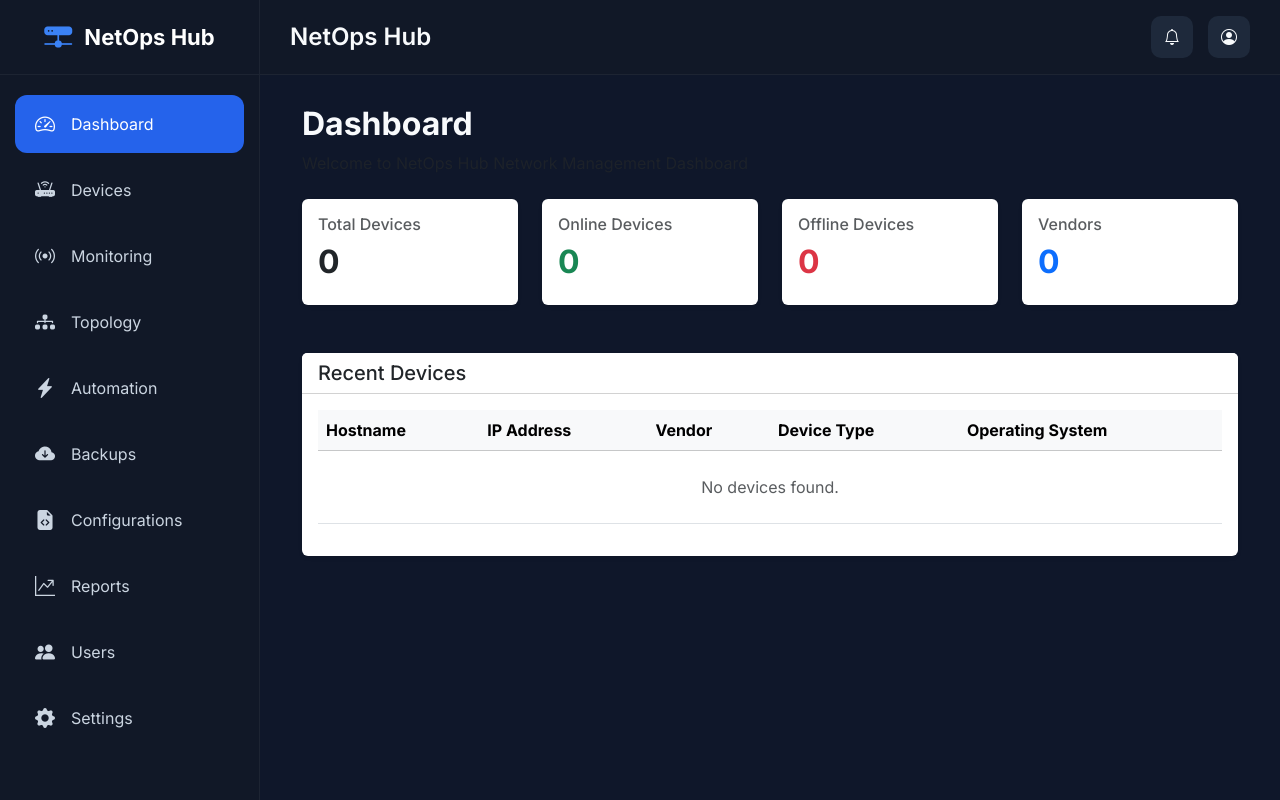
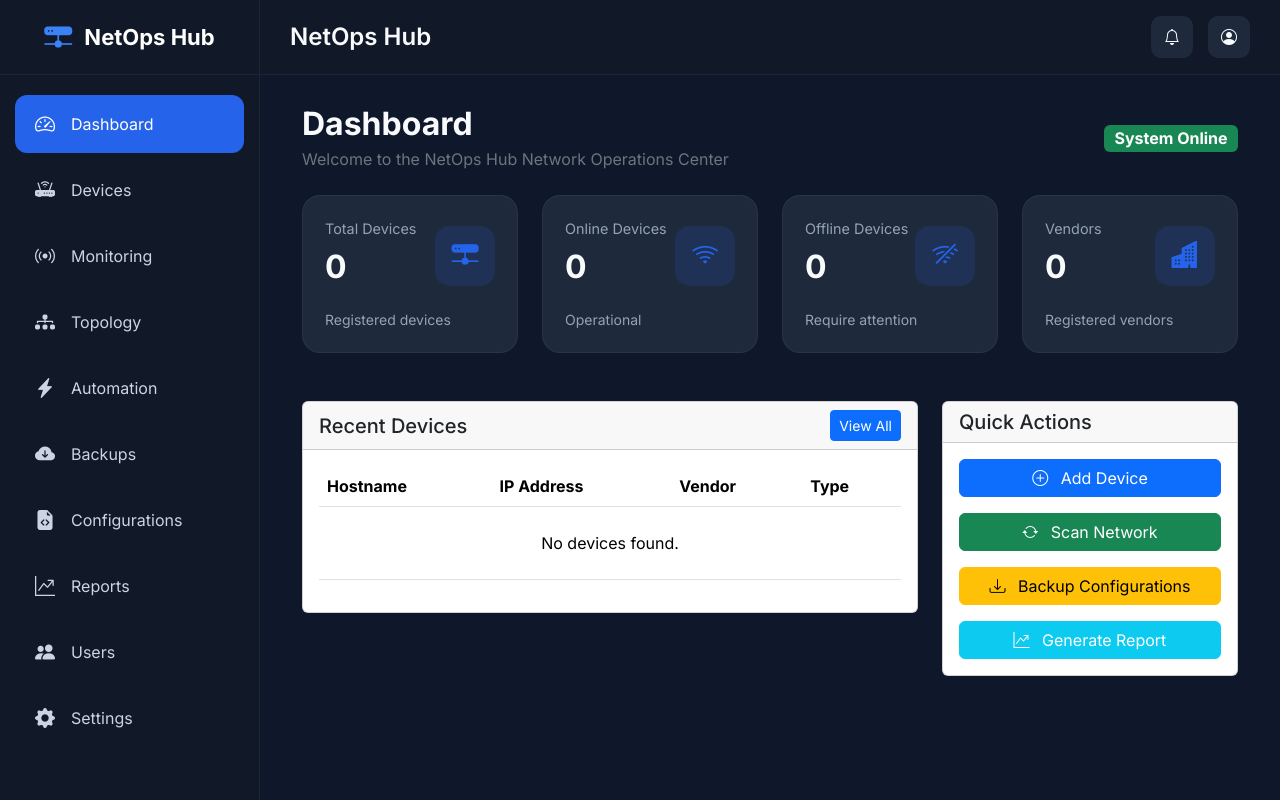
Before and after one commit to FMB237/NetOps-Hub, a FastAPI app: page / in a window 1280 px wide. Run offline with FastAPI, Linux system fonts and the light colour scheme.

Commit message:
Functional UI for  now

```diff
--- /dev/null
+++ b/app/static/css/cards.css
@@ -0,0 +1,87 @@
+.stat-card{
+
+    background:var(--card);
+
+    border-radius:18px;
+
+    padding:22px;
+
+    border:1px solid rgba(255,255,255,.05);
+
+    transition:.3s;
+
+}
+
+.stat-card:hover{
+
+    transform:translateY(-5px);
+
+    box-shadow:0 15px 30px rgba(0,0,0,.25);
+
+}
+
+.stat-card-header{
+
+    display:flex;
+
+    justify-content:space-between;
+
+    align-items:center;
+
+}
+
+.stat-title{
+
+    color:var(--muted);
+
+    margin-bottom:8px;
+
+    font-size:.9rem;
+
+}
+
+.stat-value{
+
+    color:var(--text);
+
+    font-size:2rem;
+
+    font-weight:700;
+
+}
+
+.stat-icon{
+
+    width:60px;
+
+    height:60px;
+
+    display:flex;
+
+    justify-content:center;
+
+    align-items:center;
+
+    border-radius:15px;
+
+    background:rgba(37,99,235,.15);
+
+}
+
+.stat-icon i{
+
+    color:var(--primary);
+
+    font-size:1.7rem;
+
+}
+
+.stat-subtitle{
+
+    display:block;
+
+    margin-top:15px;
+
+    color:var(--muted);
+
+}
--- a/app/templates/base.html
+++ b/app/templates/base.html
@@ -33,6 +33,7 @@
     <link rel="stylesheet" href="{{ url_for('static', path='css/layout.css') }}">
     <link rel="stylesheet" href="{{ url_for('static', path='css/navbar.css') }}">
     <link rel="stylesheet" href="{{ url_for('static', path='css/sidebar.css') }}">
+    <link rel="stylesheet" href="{{ url_for('static', path='css/cards.css') }}">
     <link rel="stylesheet" href="{{ url_for('static', path='css/animations.css') }}">
 
     {% block styles %}{% endblock %}
--- /dev/null
+++ b/app/templates/components/stat_card.html
@@ -0,0 +1,39 @@
+<div class="col-xl-3 col-md-6 mb-4">
+
+    <div class="stat-card">
+
+        <div class="stat-card-header">
+
+            <div>
+
+                <p class="stat-title">
+                    {{ title }}
+                </p>
+
+                <h2 class="stat-value">
+                    {{ value }}
+                </h2>
+
+            </div>
+
+            <div class="stat-icon">
+
+                <i class="{{ icon }}"></i>
+
+            </div>
+
+        </div>
+
+        {% if subtitle %}
+
+        <small class="stat-subtitle">
+
+            {{ subtitle }}
+
+        </small>
+
+        {% endif %}
+
+    </div>
+
+</div>
--- a/app/templates/dashboard.html
+++ b/app/templates/dashboard.html
@@ -1,7 +1,7 @@
 {% extends "base.html" %}
 
 {% block title %}
-Dashboard | NetOps Hub
+Dashboard
 {% endblock %}
 
 {% block content %}
@@ -12,107 +12,85 @@
     <div class="d-flex justify-content-between align-items-center mb-4">
 
         <div>
-            <h2 class="fw-bold">Dashboard</h2>
-            <p class="text-muted mb-0">
-                Welcome to NetOps Hub Network Management Dashboard
+
+            <h2 class="fw-bold mb-1">
+                Dashboard
+            </h2>
+
+            <p class="text-secondary mb-0">
+                Welcome to the NetOps Hub Network Operations Center
             </p>
+
+        </div>
+
+        <div>
+
+            <span class="badge bg-success fs-6">
+                System Online
+            </span>
+
         </div>
 
     </div>
 
     <!-- Statistics Cards -->
-    <div class="row g-4">
+    <div class="row g-4 mb-4">
 
-        <div class="col-lg-3 col-md-6">
+        {% with
+            title="Total Devices",
+            value=total_devices,
+            icon="bi bi-hdd-network-fill",
+            subtitle="Registered devices"
+        %}
+            {% include "components/stat_card.html" %}
+        {% endwith %}
 
-            <div class="card shadow-sm border-0">
+        {% with
+            title="Online Devices",
+            value=0,
+            icon="bi bi-wifi",
+            subtitle="Operational"
+        %}
+            {% include "components/stat_card.html" %}
+        {% endwith %}
 
-                <div class="card-body">
+        {% with
+            title="Offline Devices",
+            value=0,
+            icon="bi bi-wifi-off",
+            subtitle="Require attention"
+        %}
+            {% include "components/stat_card.html" %}
+        {% endwith %}
 
-                    <h6 class="text-muted">
-                        Total Devices
-                    </h6>
-
-                    <h2 class="fw-bold">
-                        {{ total_devices }}
-                    </h2>
+        {% with
+            title="Vendors",
+            value=0,
+            icon="bi bi-buildings-fill",
+            subtitle="Registered vendors"
+        %}
+            {% include "components/stat_card.html" %}
+        {% endwith %}
 
     </div>
 
-            </div>
-
-        </div>
-
-        <div class="col-lg-3 col-md-6">
-
-            <div class="card shadow-sm border-0">
-
-                <div class="card-body">
-
-                    <h6 class="text-muted">
-                        Online Devices
-                    </h6>
-
-                    <h2 class="fw-bold text-success">
-                        0
-                    </h2>
-
-                </div>
-
-            </div>
-
-        </div>
-
-        <div class="col-lg-3 col-md-6">
-
-            <div class="card shadow-sm border-0">
-
-                <div class="card-body">
-
-                    <h6 class="text-muted">
-                        Offline Devices
-                    </h6>
-
-                    <h2 class="fw-bold text-danger">
-                        0
-                    </h2>
-
-                </div>
-
-            </div>
-
-        </div>
-
-        <div class="col-lg-3 col-md-6">
-
-            <div class="card shadow-sm border-0">
-
-                <div class="card-body">
-
-                    <h6 class="text-muted">
-                        Vendors
-                    </h6>
-
-                    <h2 class="fw-bold text-primary">
-                        0
-                    </h2>
-
-                </div>
-
-            </div>
-
-        </div>
-
-    </div>
+    <!-- Dashboard Content -->
+    <div class="row">
 
         <!-- Recent Devices -->
-    <div class="card shadow-sm border-0 mt-5">
+        <div class="col-lg-8">
 
-        <div class="card-header bg-white">
+            <div class="card">
+
+                <div class="card-header d-flex justify-content-between align-items-center">
 
                     <h5 class="mb-0">
                         Recent Devices
                     </h5>
+
+                    <a href="/devices" class="btn btn-sm btn-primary">
+                        View All
+                    </a>
 
                 </div>
 
@@ -122,23 +100,20 @@
 
                         <table class="table table-hover align-middle">
 
-                    <thead class="table-light">
+                            <thead>
 
                                 <tr>
 
                                     <th>Hostname</th>
                                     <th>IP Address</th>
                                     <th>Vendor</th>
-                            <th>Device Type</th>
-                            <th>Operating System</th>
+                                    <th>Type</th>
 
                                 </tr>
 
                             </thead>
 
                             <tbody>
-
-                        {% if devices %}
 
                                 {% for device in devices[:5] %}
 
@@ -152,17 +127,13 @@
 
                                     <td>{{ device.device_type }}</td>
 
-                                <td>{{ device.operating_system }}</td>
-
                                 </tr>
-
-                            {% endfor %}
 
                                 {% else %}
 
                                 <tr>
 
-                                <td colspan="5" class="text-center text-muted py-4">
+                                    <td colspan="4" class="text-center py-4">
 
                                         No devices found.
 
@@ -170,7 +141,7 @@
 
                                 </tr>
 
-                        {% endif %}
+                                {% endfor %}
 
                             </tbody>
 
@@ -184,4 +155,61 @@
 
         </div>
 
+        <!-- Quick Actions -->
+        <div class="col-lg-4">
+
+            <div class="card">
+
+                <div class="card-header">
+
+                    <h5 class="mb-0">
+                        Quick Actions
+                    </h5>
+
+                </div>
+
+                <div class="card-body d-grid gap-3">
+
+                    <a href="/devices/create" class="btn btn-primary">
+
+                        <i class="bi bi-plus-circle me-2"></i>
+
+                        Add Device
+
+                    </a>
+
+                    <button class="btn btn-success">
+
+                        <i class="bi bi-arrow-repeat me-2"></i>
+
+                        Scan Network
+
+                    </button>
+
+                    <button class="btn btn-warning">
+
+                        <i class="bi bi-download me-2"></i>
+
+                        Backup Configurations
+
+                    </button>
+
+                    <button class="btn btn-info text-white">
+
+                        <i class="bi bi-graph-up-arrow me-2"></i>
+
+                        Generate Report
+
+                    </button>
+
+                </div>
+
+            </div>
+
+        </div>
+
+    </div>
+
+</div>
+
 {% endblock %}
```
Also changed, not shown: Readme.md. Lines whose indentation alone changed are shown as unchanged.
